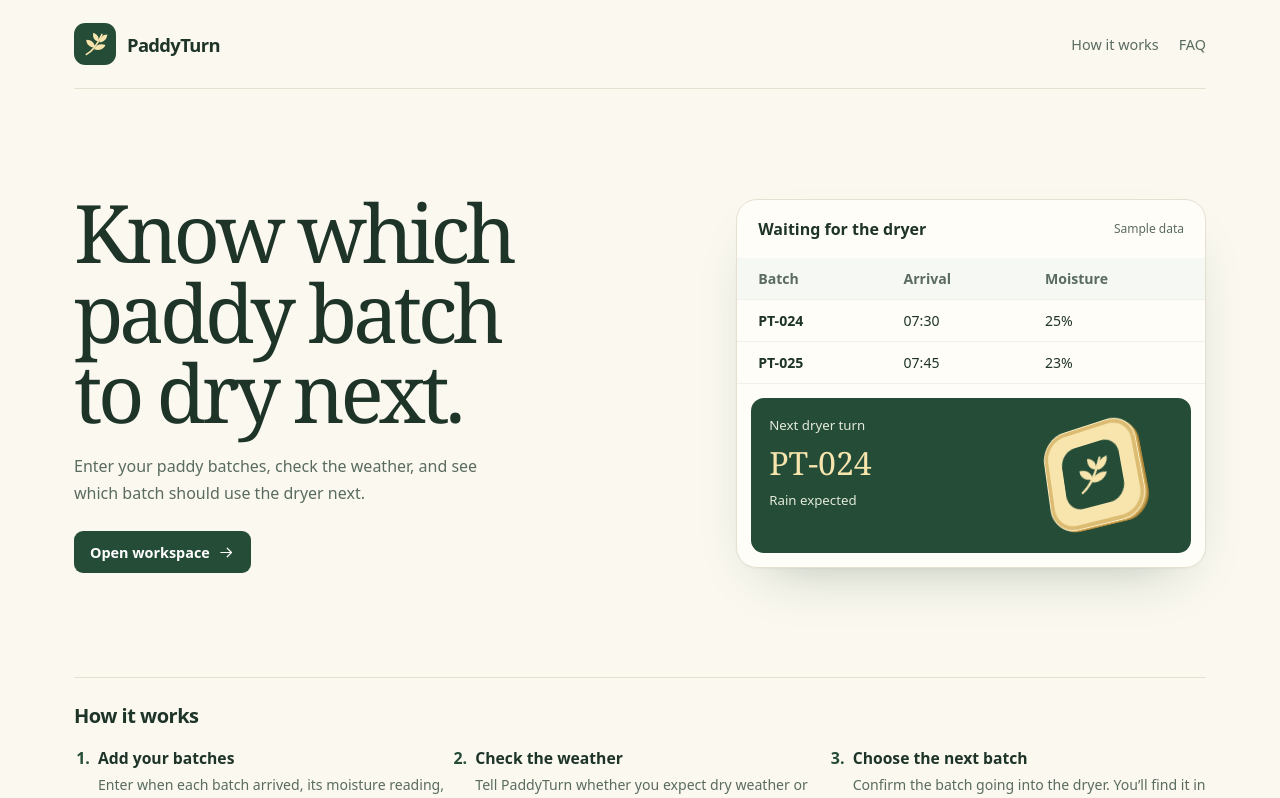
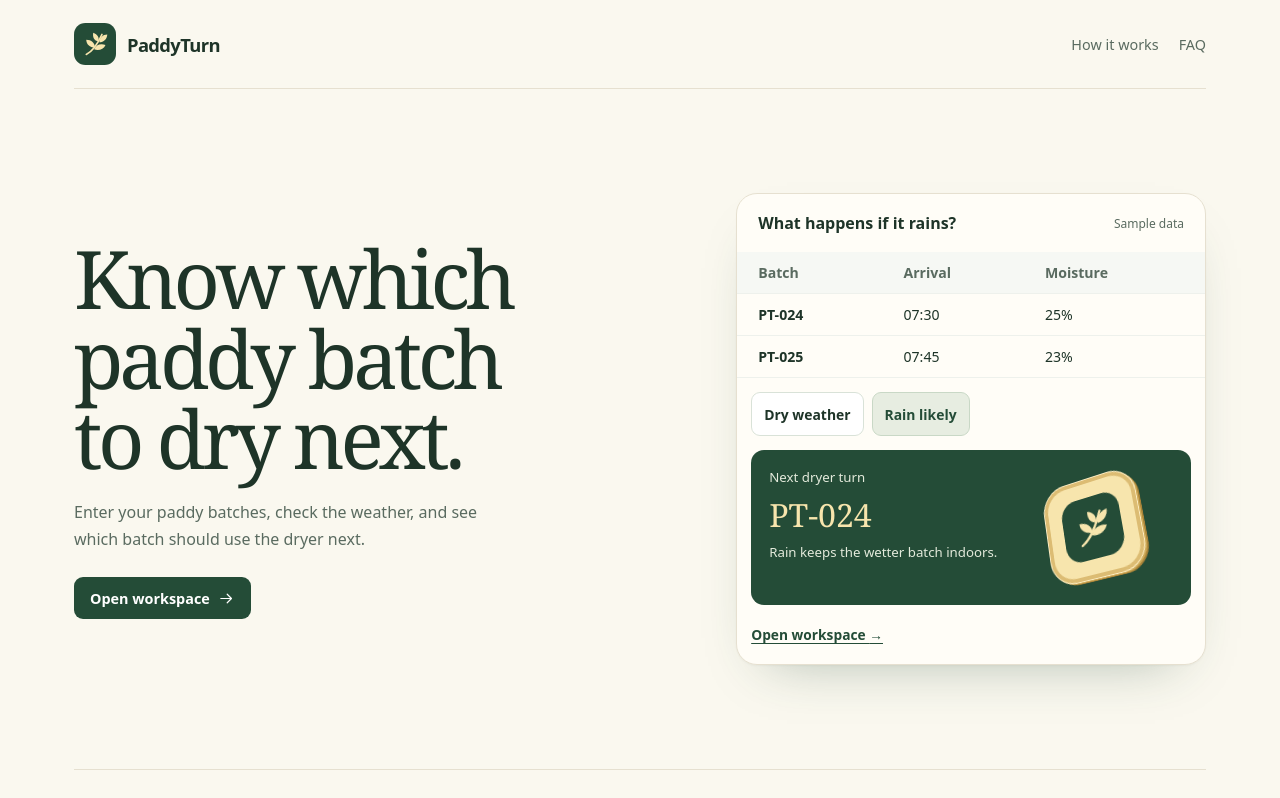
Before and after one commit to thesithunyein/paddyturn, a Next.js app: page / in a window 1280 px wide. Shown: the top 798 px of the page. Built offline with nearby package versions, Linux system fonts and the light colour scheme.

Commit message:
Make the landing page queue respond to weather

```diff
--- a/app/landing.css
+++ b/app/landing.css
@@ -112,3 +112,8 @@
   0%, 100% { transform: rotateX(12deg) rotateY(-27deg) rotateZ(-10deg) }
   50% { transform: translateY(-7px) rotateX(3deg) rotateY(20deg) rotateZ(-3deg) }
 }
+
+.preview-weather { display: flex; flex-wrap: wrap; gap: 8px; padding: 14px 14px 0 }
+.preview-weather button { min-height: 44px }
+.preview-weather button[aria-pressed=true] { background: #e7ede1; border-color: #c9d8c6; color: var(--green) }
+.preview-open { display: inline-block; margin: 0 14px 14px; padding: 6px 0; color: var(--green); font-size: .86rem; font-weight: 700; text-underline-offset: 3px }
--- a/app/page.tsx
+++ b/app/page.tsx
@@ -1,5 +1,6 @@
 import Link from 'next/link'
 import './landing.css'
+import QueuePreview from './queue-preview'
 
 const steps = [
   ['Add your batches', 'Enter when each batch arrived, its moisture reading, and whether it can dry outside.'],
@@ -37,23 +38,7 @@ export default function Landing() {
         <p>Enter your paddy batches, check the weather, and see which batch should use the dryer next.</p>
         <OpenWorkspace />
       </div>
-      <figure className="landing-preview">
-        <div className="preview-header"><strong>Waiting for the dryer</strong><span>Sample data</span></div>
-        <table>
-          <thead><tr><th scope="col">Batch</th><th scope="col">Arrival</th><th scope="col">Moisture</th></tr></thead>
-          <tbody><tr><th scope="row">PT-024</th><td>07:30</td><td>25%</td></tr><tr><th scope="row">PT-025</th><td>07:45</td><td>23%</td></tr></tbody>
-        </table>
-        <div className="preview-next">
-          <div className="grain-scene" aria-hidden="true">
-            <div className="grain-medallion">
-              <span className="grain-back" />
-              <span className="grain-rim" />
-              <span className="grain-face"><img src="/paddyturn.svg" alt="" /></span>
-            </div>
-          </div>
-          <div><span>Next dryer turn</span><strong>PT-024</strong><small>Rain expected</small></div>
-        </div>
-      </figure>
+      <QueuePreview />
     </section>
     <section id="how-it-works" className="landing-steps">
       <h2>How it works</h2>
--- /dev/null
+++ b/app/queue-preview.tsx
@@ -0,0 +1,41 @@
+'use client'
+
+import Link from 'next/link'
+import { useState } from 'react'
+import { schedule, type Batch } from '../lib/schedule'
+
+const example: Batch[] = [
+  { id: 'PT-024', arrival: '07:30', moisture: 25, outdoor: true },
+  { id: 'PT-025', arrival: '07:45', moisture: 23, outdoor: false },
+]
+
+export default function QueuePreview() {
+  const [weather, setWeather] = useState<'dry' | 'rain'>('rain')
+  const { next, baseline } = schedule(example, 'moisture', weather)
+
+  return <figure className="landing-preview">
+    <figcaption className="preview-header"><strong>What happens if it rains?</strong><span>Sample data</span></figcaption>
+    <table>
+      <thead><tr><th scope="col">Batch</th><th scope="col">Arrival</th><th scope="col">Moisture</th></tr></thead>
+      <tbody>{example.map(batch => <tr key={batch.id}><th scope="row">{batch.id}</th><td>{batch.arrival}</td><td>{batch.moisture}%</td></tr>)}</tbody>
+    </table>
+    <div className="preview-weather" role="group" aria-label="Sample weather">
+      <button type="button" aria-pressed={weather === 'dry'} onClick={() => setWeather('dry')}>Dry weather</button>
+      <button type="button" aria-pressed={weather === 'rain'} onClick={() => setWeather('rain')}>Rain likely</button>
+    </div>
+    <div className="preview-next">
+      <div className="grain-scene" aria-hidden="true">
+        <div className="grain-medallion">
+          <span className="grain-back" />
+          <span className="grain-rim" />
+          <span className="grain-face"><img src="/paddyturn.svg" alt="" /></span>
+        </div>
+      </div>
+      <div aria-live="polite">
+        <span>Next dryer turn</span><strong>{next?.id}</strong>
+        <small>{weather === 'dry' ? baseline?.id + ' can dry outdoors.' : 'Rain keeps the wetter batch indoors.'}</small>
+      </div>
+    </div>
+    <Link href="/app" className="preview-open">Open workspace <span aria-hidden="true">→</span></Link>
+  </figure>
+}
```
